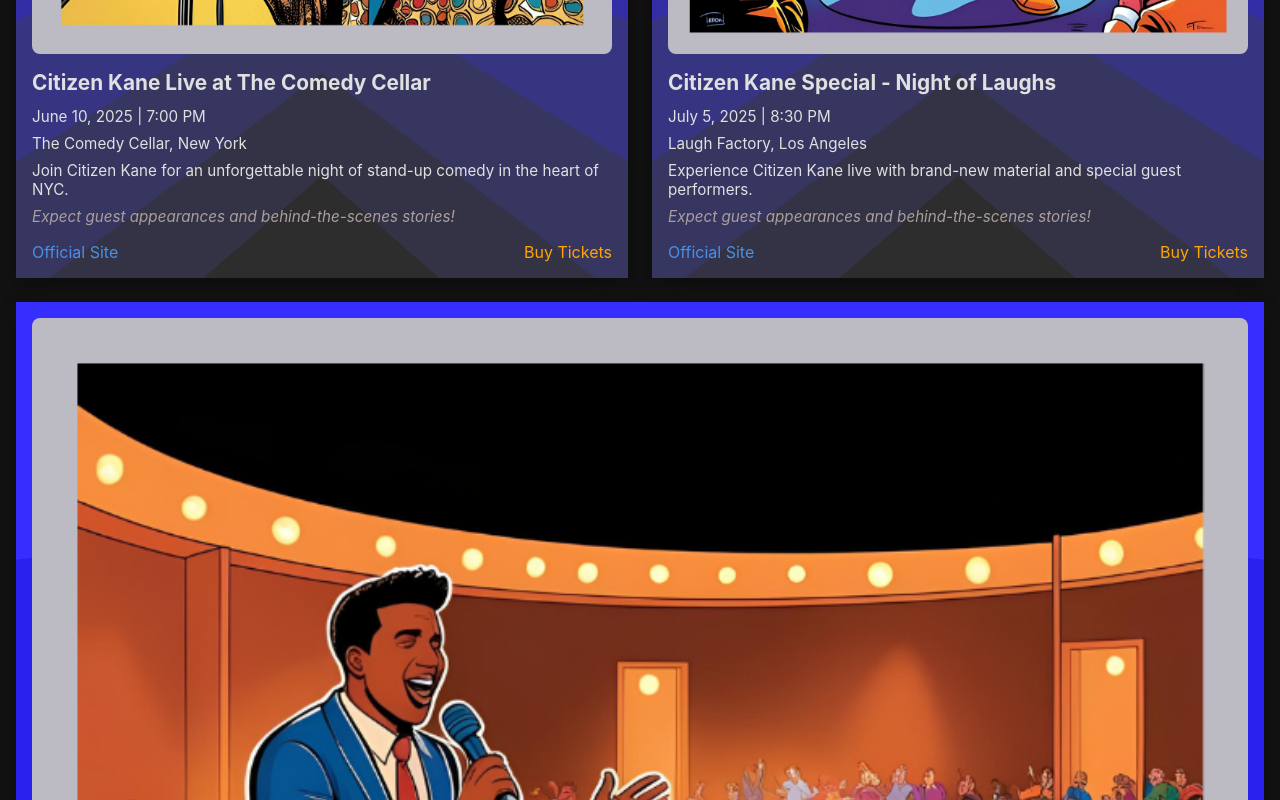
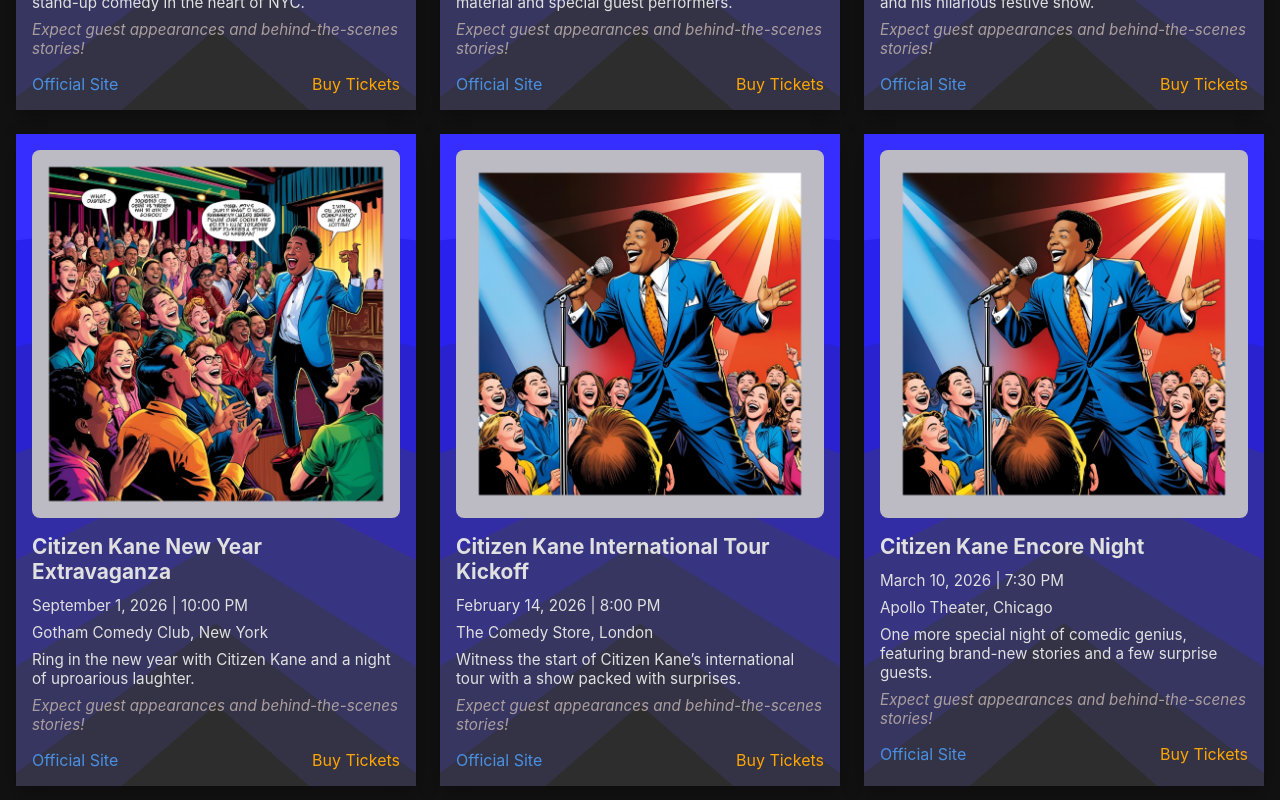
Before and after one commit to WuTangLan1/Sample-Comedy-Profile-3, a React (Create React App) app: page / in a window 1280 px wide. Shown: the part 1120-1920 px from the top of the page. Built offline with nearby package versions, Linux system fonts and the light colour scheme.

Commit message:
merge and deploy

```diff
--- a/src/components/Contact.tsx
+++ b/src/components/Contact.tsx
@@ -3,7 +3,6 @@
 import { useThemeContext } from '../contexts/ThemeContext';
 import './Contact.css';
 import ContactSuccess from './ContactSuccess';
-import OptimizedImage from './OptimizedImage';
 
 const Contact: React.FC = () => {
   const { darkMode } = useThemeContext();
@@ -112,30 +111,30 @@
       {showModal && <ContactSuccess onClose={() => setShowModal(false)} />}
       <div className="contact-image-scroller">
         <div className="contact-image-track">
-          <OptimizedImage src="/images/profile_photos/profile2.png" alt="Profile 2" />
-          <OptimizedImage src="/images/profile_photos/profile3.png" alt="Profile 3" />
-          <OptimizedImage src="/images/profile_photos/profile4.png" alt="Profile 4" />
-          <OptimizedImage src="/images/profile_photos/profile5.png" alt="Profile 5" />
-          <OptimizedImage src="/images/profile_photos/profile2.png" alt="Profile 2 Duplicate" />
-          <OptimizedImage src="/images/profile_photos/profile3.png" alt="Profile 3 Duplicate" />
-          <OptimizedImage src="/images/profile_photos/profile4.png" alt="Profile 4 Duplicate" />
-          <OptimizedImage src="/images/profile_photos/profile5.png" alt="Profile 5 Duplicate" />
-          <OptimizedImage src="/images/profile_photos/profile2.png" alt="Profile 2 Duplicate" />
-          <OptimizedImage src="/images/profile_photos/profile3.png" alt="Profile 3 Duplicate" />
-          <OptimizedImage src="/images/profile_photos/profile4.png" alt="Profile 4 Duplicate" />
-          <OptimizedImage src="/images/profile_photos/profile5.png" alt="Profile 5 Duplicate" />
-          <OptimizedImage src="/images/profile_photos/profile2.png" alt="Profile 2 Duplicate" />
-          <OptimizedImage src="/images/profile_photos/profile3.png" alt="Profile 3 Duplicate" />
-          <OptimizedImage src="/images/profile_photos/profile4.png" alt="Profile 4 Duplicate" />
-          <OptimizedImage src="/images/profile_photos/profile5.png" alt="Profile 5 Duplicate" />
-          <OptimizedImage src="/images/profile_photos/profile2.png" alt="Profile 2 Duplicate" />
-          <OptimizedImage src="/images/profile_photos/profile3.png" alt="Profile 3 Duplicate" />
-          <OptimizedImage src="/images/profile_photos/profile4.png" alt="Profile 4 Duplicate" />
-          <OptimizedImage src="/images/profile_photos/profile5.png" alt="Profile 5 Duplicate" />
-          <OptimizedImage src="/images/profile_photos/profile2.png" alt="Profile 2 Duplicate" />
-          <OptimizedImage src="/images/profile_photos/profile3.png" alt="Profile 3 Duplicate" />
-          <OptimizedImage src="/images/profile_photos/profile4.png" alt="Profile 4 Duplicate" />
-          <OptimizedImage src="/images/profile_photos/profile5.png" alt="Profile 5 Duplicate" />
+          <img src={`${process.env.PUBLIC_URL}/images/profile_photos/profile2.png`} alt="Profile 2" />
+          <img src="/images/profile_photos/profile3.png" alt="Profile 3" />
+          <img src="/images/profile_photos/profile4.png" alt="Profile 4" />
+          <img src="/images/profile_photos/profile5.png" alt="Profile 5" />
+          <img src="/images/profile_photos/profile2.png" alt="Profile 2 Duplicate" />
+          <img src="/images/profile_photos/profile3.png" alt="Profile 3 Duplicate" />
+          <img src="/images/profile_photos/profile4.png" alt="Profile 4 Duplicate" />
+          <img src="/images/profile_photos/profile5.png" alt="Profile 5 Duplicate" />
+          <img src="/images/profile_photos/profile2.png" alt="Profile 2 Duplicate" />
+          <img src="/images/profile_photos/profile3.png" alt="Profile 3 Duplicate" />
+          <img src="/images/profile_photos/profile4.png" alt="Profile 4 Duplicate" />
+          <img src="/images/profile_photos/profile5.png" alt="Profile 5 Duplicate" />
+          <img src="/images/profile_photos/profile2.png" alt="Profile 2 Duplicate" />
+          <img src="/images/profile_photos/profile3.png" alt="Profile 3 Duplicate" />
+          <img src="/images/profile_photos/profile4.png" alt="Profile 4 Duplicate" />
+          <img src="/images/profile_photos/profile5.png" alt="Profile 5 Duplicate" />
+          <img src="/images/profile_photos/profile2.png" alt="Profile 2 Duplicate" />
+          <img src="/images/profile_photos/profile3.png" alt="Profile 3 Duplicate" />
+          <img src="/images/profile_photos/profile4.png" alt="Profile 4 Duplicate" />
+          <img src="/images/profile_photos/profile5.png" alt="Profile 5 Duplicate" />
+          <img src="/images/profile_photos/profile2.png" alt="Profile 2 Duplicate" />
+          <img src="/images/profile_photos/profile3.png" alt="Profile 3 Duplicate" />
+          <img src="/images/profile_photos/profile4.png" alt="Profile 4 Duplicate" />
+          <img src="/images/profile_photos/profile5.png" alt="Profile 5 Duplicate" />
         </div>
       </div>
     </section>
--- a/src/components/Events.css
+++ b/src/components/Events.css
@@ -123,25 +123,9 @@
 
 @media screen and (min-width: 1024px) {
   .events-grid {
-    grid-template-areas:
-      "card0 card1"
-      "card2 card2"
-      "card3 card4";
-  }
-  .event-item:nth-child(1) {
-    grid-area: card0;
-  }
-  .event-item:nth-child(2) {
-    grid-area: card1;
-  }
-  .event-item:nth-child(3) {
-    grid-area: card2;
-  }
-  .event-item:nth-child(4) {
-    grid-area: card3;
-  }
-  .event-item:nth-child(5) {
-    grid-area: card4;
+    grid-template-columns: repeat(3, 1fr);
+    grid-auto-rows: auto;
+    gap: 1.5rem;
   }
 }
 
@@ -152,7 +136,6 @@
   .events-grid {
     grid-template-columns: repeat(auto-fill, minmax(280px, 1fr));
   }
-
   .events h2 {
     font-size: 1.5rem;
   }
--- a/src/components/Events.tsx
+++ b/src/components/Events.tsx
@@ -38,11 +38,11 @@
     },
     {
       title: 'Citizen Kane New Year Extravaganza',
-      date: 'Septmeber 1, 2026',
+      date: 'September 1, 2026',
       time: '10:00 PM',
       venue: 'Gotham Comedy Club, New York',
       website: 'https://citizenkanenewyear.example.com',
-      tickets: 'https://tickets.example.com/citizenkanenewyear',
+      tickets: 'https://tickets.example.com/citizenkaneNewYear',
       description: 'Ring in the new year with Citizen Kane and a night of uproarious laughter.',
       image: '/images/event_photos/event4.png'
     },
@@ -54,6 +54,16 @@
       website: 'https://citizenkaneinttour.example.com',
       tickets: 'https://tickets.example.com/citizenkaneinttour',
       description: 'Witness the start of Citizen Kane’s international tour with a show packed with surprises.',
+      image: '/images/event_photos/event5.png'
+    },
+    {
+      title: 'Citizen Kane Encore Night',
+      date: 'March 10, 2026',
+      time: '7:30 PM',
+      venue: 'Apollo Theater, Chicago',
+      website: 'https://citizenkaneencore.example.com',
+      tickets: 'https://tickets.example.com/citizenkaneEncore',
+      description: 'One more special night of comedic genius, featuring brand-new stories and a few surprise guests.',
       image: '/images/event_photos/event5.png'
     }
   ];
--- a/src/components/OptimizedImage.tsx
+++ /dev/null
@@ -1,19 +0,0 @@
-// src/components/OptimizedImage.tsx
-import React from 'react';
-
-interface OptimizedImageProps extends React.ImgHTMLAttributes<HTMLImageElement> {
-  src: string;
-  alt: string;
-}
-
-const OptimizedImage: React.FC<OptimizedImageProps> = ({ src, alt, ...props }) => {
-  const webpSrc = src.replace(/\.(png|jpe?g)$/i, '.webp');
-  return (
-    <picture>
-      <source srcSet={webpSrc} type="image/webp" onError={(e) => {(e.target as HTMLSourceElement).style.display = 'none';}} />
-      <img src={src} alt={alt} loading="lazy" {...props} />
-    </picture>
-  );
-};
-
-export default OptimizedImage;
```
